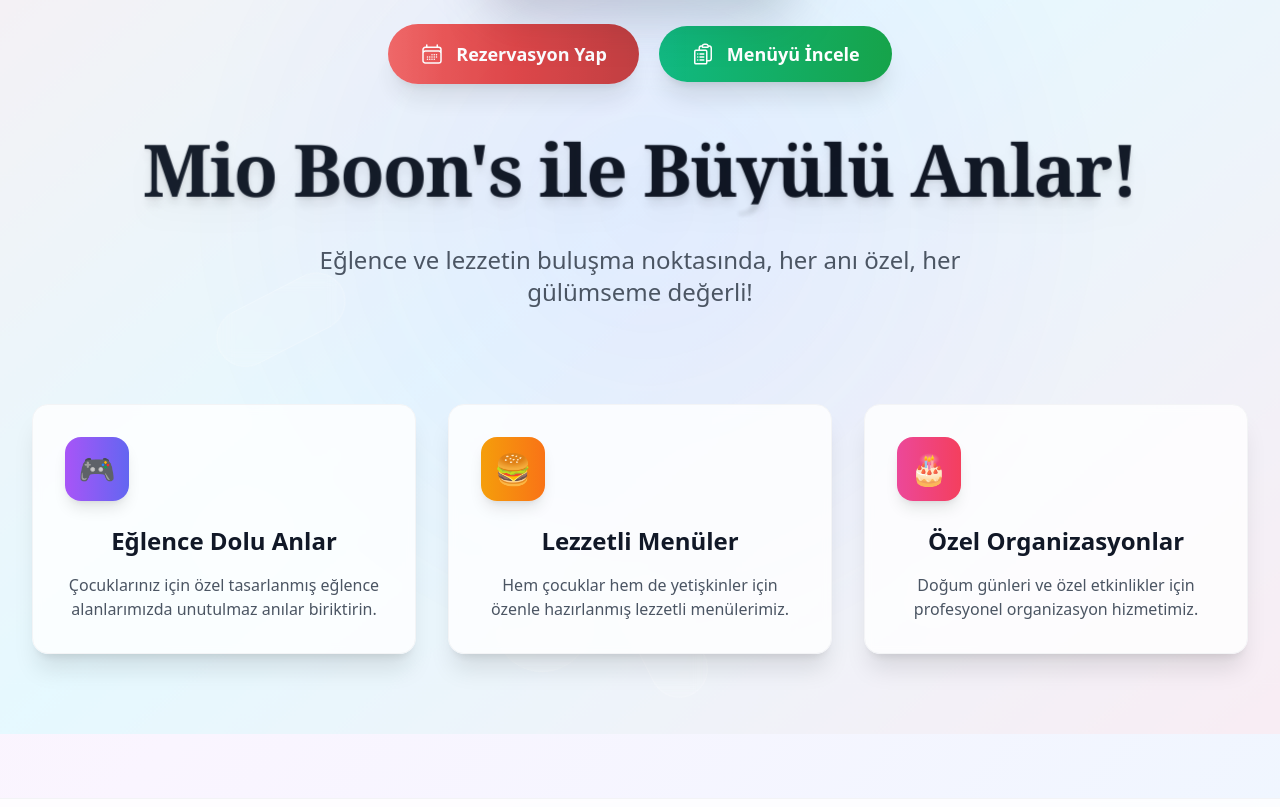
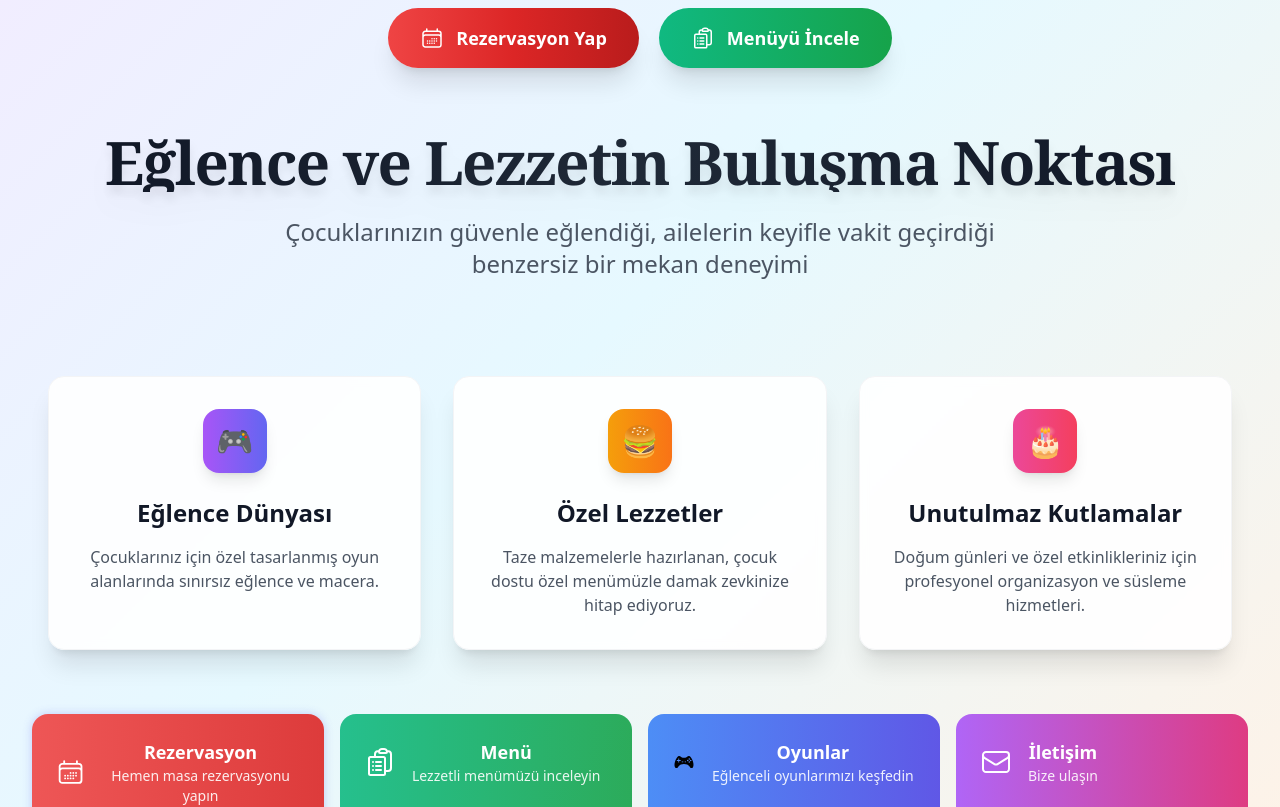
Before and after one commit to mibiik/mioboonscoffe, a React (Vite) app: page / in a window 1280 px wide. Shown: the part 440-1247 px from the top of the page. Built offline with nearby package versions, Linux system fonts and the light colour scheme.

Commit message:
Proje güncellemesi

```diff
--- a/src/components/Icons.jsx
+++ b/src/components/Icons.jsx
@@ -84,5 +84,7 @@
   'Menüyü İncele': ClipboardDocumentListIcon,
   'Gönder': PaperAirplaneIcon,
   'arrow': ArrowRightIcon,
-  'chevron': ChevronRightIcon
+  'chevron': ChevronRightIcon,
+  'Oyunlar': GameControllerIcon,
+  'İletişim': EnvelopeIcon
 };
--- a/src/pages/Home.jsx
+++ b/src/pages/Home.jsx
@@ -4,299 +4,142 @@
 import { Link } from 'react-router-dom';
 import logo from '../assets/logo.svg';
 
-// Animation variants
-const fadeIn = {
-  initial: { opacity: 0, y: 20 },
-  animate: { opacity: 1, y: 0 },
-  exit: { opacity: 0, y: -20 }
-};
-
-const slideIn = {
-  initial: { opacity: 0, x: -30 },
-  animate: { opacity: 1, x: 0 },
-  exit: { opacity: 0, x: 30 }
-};
-
-const staggerContainer = {
-  initial: {},
-  animate: {
-    transition: {
-      staggerChildren: 0.1
-    }
-  }
-};
-
-// Quick action links
-const quickActions = [
-  {
-    name: 'Menü',
-    href: '/menu',
-    description: 'Lezzetli yemekler ve içecekler',
-    icon: navigationIcons['Menü'],
-    color: 'from-primary-500 to-primary-600'
-  },
-  {
-    name: 'Rezervasyon',
-    href: '/reservation',
-    description: 'Online rezervasyon yapın',
-    icon: navigationIcons['Rezervasyon'],
-    color: 'from-secondary-500 to-secondary-600'
-  },
-  {
-    name: 'Doğum Günü',
-    href: '/birthday',
-    description: 'Özel günleriniz için organizasyon',
-    icon: navigationIcons['Doğum Günü'],
-    color: 'from-accent-500 to-accent-600'
-  },
-  {
-    name: 'İletişim',
-    href: '/contact',
-    description: 'Bize ulaşın',
-    icon: navigationIcons['İletişim'],
-    color: 'from-tertiary-500 to-tertiary-600'
-  },
-];
-
-// Features section data
 const features = [
   {
-    title: 'Eğlence Dolu Anlar',
-    description: 'Çocuklarınız için özel tasarlanmış eğlence alanlarımızda unutulmaz anılar biriktirin.',
+    title: 'Eğlence Dünyası',
+    description: 'Çocuklarınız için özel tasarlanmış oyun alanlarında sınırsız eğlence ve macera.',
     icon: '🎮',
     color: 'bg-gradient-to-r from-purple-500 to-indigo-500'
   },
   {
-    title: 'Lezzetli Menüler',
-    description: 'Hem çocuklar hem de yetişkinler için özenle hazırlanmış lezzetli menülerimiz.',
+    title: 'Özel Lezzetler',
+    description: 'Taze malzemelerle hazırlanan, çocuk dostu özel menümüzle damak zevkinize hitap ediyoruz.',
     icon: '🍔',
     color: 'bg-gradient-to-r from-amber-500 to-orange-500'
   },
   {
-    title: 'Özel Organizasyonlar',
-    description: 'Doğum günleri ve özel etkinlikler için profesyonel organizasyon hizmetimiz.',
+    title: 'Unutulmaz Kutlamalar',
+    description: 'Doğum günleri ve özel etkinlikleriniz için profesyonel organizasyon ve süsleme hizmetleri.',
     icon: '🎂',
     color: 'bg-gradient-to-r from-pink-500 to-rose-500'
   },
 ];
 
+const quickActions = [
+  {
+    name: 'Rezervasyon',
+    description: 'Hemen masa rezervasyonu yapın',
+    href: '/reservation',
+    icon: actionIcons['Rezervasyon Yap'],
+    color: 'from-red-500 to-red-600'
+  },
+  {
+    name: 'Menü',
+    description: 'Lezzetli menümüzü inceleyin',
+    href: '/menu',
+    icon: actionIcons['Menüyü İncele'],
+    color: 'from-emerald-500 to-green-600'
+  },
+  {
+    name: 'Oyunlar',
+    description: 'Eğlenceli oyunlarımızı keşfedin',
+    href: '/games',
+    icon: actionIcons['Oyunlar'],
+    color: 'from-blue-500 to-indigo-600'
+  },
+  {
+    name: 'İletişim',
+    description: 'Bize ulaşın',
+    href: '/contact',
+    icon: actionIcons['İletişim'],
+    color: 'from-purple-500 to-pink-600'
+  }
+];
+
 export default function Home() {
-  const [scrollY, setScrollY] = useState(0);
-
-  // Handle scroll effect
-  useEffect(() => {
-    const handleScroll = () => {
-      setScrollY(window.scrollY);
-    };
-
-    window.addEventListener('scroll', handleScroll);
-    return () => window.removeEventListener('scroll', handleScroll);
-  }, []);
-
   return (
-    <motion.div
-      initial="initial"
-      animate="animate"
-      exit="exit"
-      className="relative overflow-hidden"
-    >
-      {/* Hero Section with Animated Background */}
-      <div className="relative isolate overflow-hidden min-h-[90vh] flex items-center justify-center pt-16">
-        {/* Animated background */}
-        <div className="absolute inset-0 -z-10 overflow-hidden">
-          <motion.div
-            className="absolute inset-0 bg-gradient-to-br from-primary-100 via-secondary-100 to-accent-100"
-            animate={{
-              background: [
-                'linear-gradient(to bottom right, #f5e9ff, #e6f9ff, #fff2e6)',
-                'linear-gradient(to bottom right, #fff2e6, #e6f9ff, #f5e9ff)',
-                'linear-gradient(to bottom right, #e6f9ff, #f5e9ff, #fff2e6)'
-              ],
-              scale: [1, 1.02, 1],
-            }}
-            transition={{ duration: 20, ease: 'linear', repeat: Infinity }}
-          />
-
-          {/* Animated particles */}
-          <motion.div
-            className="absolute inset-0"
-            style={{
-              backgroundImage: 'radial-gradient(circle at 50% 50%, rgba(150, 40, 255, 0.15) 0%, transparent 50%)',
-              filter: 'blur(40px)'
-            }}
-            animate={{
-              scale: [1, 1.2, 1],
-              opacity: [0.3, 0.5, 0.3],
-              x: [-20, 20, -20],
-              y: [-20, 20, -20]
-            }}
-            transition={{ duration: 8, ease: 'easeInOut', repeat: Infinity }}
-          />
-
-          {/* Animated grid pattern */}
-          <motion.div
-            className="absolute inset-0"
-            style={{
-              background: 'repeating-linear-gradient(45deg, rgba(255,255,255,0.05) 0px, rgba(255,255,255,0.05) 1px, transparent 1px, transparent 10px)',
-              backgroundSize: '30px 30px',
-              opacity: 0.5
-            }}
-            animate={{
-              backgroundPosition: ['0px 0px', '30px 30px', '0px 0px']
-            }}
-            transition={{ duration: 10, ease: 'linear', repeat: Infinity }}
-          />
-
-          {/* Floating shapes */}
-          <div className="absolute inset-0 overflow-hidden">
-            {[...Array(6)].map((_, i) => (
-              <motion.div
-                key={i}
-                className="absolute rounded-full bg-white/10 backdrop-blur-md"
-                style={{
-                  width: `${Math.random() * 100 + 50}px`,
-                  height: `${Math.random() * 100 + 50}px`,
-                  left: `${Math.random() * 100}%`,
-                  top: `${Math.random() * 100}%`,
-                  border: '1px solid rgba(255,255,255,0.2)'
-                }}
-                animate={{
-                  y: [0, Math.random() * 30 - 15, 0],
-                  x: [0, Math.random() * 30 - 15, 0],
-                  rotate: [0, Math.random() * 360, 0]
-                }}
-                transition={{
-                  duration: Math.random() * 10 + 10,
-                  repeat: Infinity,
-                  ease: 'easeInOut'
-                }}
-              />
-            ))}
-          </div>
-        </div>
-
-        <div className="relative z-10 mx-auto max-w-7xl px-4 sm:px-6 py-4 sm:py-6 lg:py-8 lg:px-8">
-          <div className="flex flex-col items-center text-center">
-            {/* Logo with enhanced animation */}
-            <motion.div
-              initial={{ opacity: 1, scale: 0.9, y: 0 }}
-              animate={{ opacity: 1, scale: 1, y: 0 }}
-              transition={{
-                duration: 0.8,
-                type: "spring",
-                bounce: 0.3
-              }}
-              className="mb-8 relative"
-            >
-              <motion.div
-                className="absolute -inset-10 rounded-full bg-gradient-to-r from-primary-200/30 to-secondary-200/30 blur-xl"
-                animate={{
-                  scale: [1, 1.1, 1],
-                  opacity: [0.5, 0.8, 0.5],
-                  rotate: [0, 5, 0]
-                }}
-                transition={{ duration: 5, repeat: Infinity, ease: 'easeInOut' }}
-              />
+    <div className="relative overflow-hidden bg-gradient-to-br from-primary-50 via-secondary-50 to-accent-50">
+      <div className="min-h-screen flex items-center justify-center py-8 px-3 sm:py-16 sm:px-4 lg:py-24 lg:px-8">
+        <div className="w-full max-w-7xl">
+          <div className="text-center">
+            {/* Logo */}
+            <div className="mb-8 sm:mb-12">
               <img
                 src={logo}
                 alt="Mio Boon's"
-                className="h-32 sm:h-40 md:h-48 lg:h-56 w-auto drop-shadow-2xl relative z-10"
+                className="h-24 sm:h-32 md:h-40 lg:h-48 w-auto mx-auto drop-shadow-xl"
               />
-            </motion.div>
+            </div>
 
-            {/* CTA Buttons with enhanced animation */}
-            <motion.div
-              initial={{ opacity: 1, y: 0 }}
-              animate={{ opacity: 1, y: 0 }}
-              transition={{ duration: 0.5 }}
-              className="flex flex-col sm:flex-row items-center gap-5 mb-12"
-            >
+            {/* CTA Buttons */}
+            <div className="flex flex-col sm:flex-row items-center justify-center gap-3 sm:gap-5 mb-12 sm:mb-16 px-4 sm:px-0">
               <Link
                 to="/reservation"
-                className="w-full sm:w-auto rounded-full bg-gradient-to-r from-red-500 via-red-600 to-red-700 px-8 py-4 text-lg font-bold text-white shadow-xl hover:shadow-2xl hover:scale-105 transition-all duration-300 inline-flex items-center justify-center gap-3 relative overflow-hidden group animate-pulse"
+                className="w-full sm:w-auto rounded-full bg-gradient-to-r from-red-500 via-red-600 to-red-700 px-6 sm:px-8 py-3 sm:py-4 text-base sm:text-lg font-bold text-white shadow-xl hover:shadow-2xl hover:scale-105 transition-all duration-300 inline-flex items-center justify-center gap-2 sm:gap-3"
               >
-                {React.createElement(actionIcons['Rezervasyon Yap'], { className: "h-6 w-6" })}
+                {React.createElement(actionIcons['Rezervasyon Yap'], { className: "h-5 w-5 sm:h-6 sm:w-6" })}
                 Rezervasyon Yap
-                <motion.div
-                  className="absolute inset-0 bg-gradient-to-r from-white/20 to-transparent"
-                  animate={{ x: ['100%', '-100%'] }}
-                  transition={{ duration: 1.5, repeat: Infinity }}
-                />
               </Link>
               <Link
                 to="/menu"
-                className="w-full sm:w-auto text-lg font-semibold leading-6 px-8 py-4 rounded-full bg-gradient-to-r from-emerald-500 to-green-600 text-white shadow-xl hover:shadow-2xl transition-all inline-flex items-center justify-center gap-3 group relative overflow-hidden hover:scale-105 transform duration-300"
+                className="w-full sm:w-auto text-base sm:text-lg font-semibold leading-6 px-6 sm:px-8 py-3 sm:py-4 rounded-full bg-gradient-to-r from-emerald-500 to-green-600 text-white shadow-xl hover:shadow-2xl transition-all inline-flex items-center justify-center gap-2 sm:gap-3 hover:scale-105 transform duration-300"
               >
-                {React.createElement(actionIcons['Menüyü İncele'], { className: "h-6 w-6" })}
+                {React.createElement(actionIcons['Menüyü İncele'], { className: "h-5 w-5 sm:h-6 sm:w-6" })}
                 Menüyü İncele
-                <motion.div
-                  className="absolute inset-0 bg-gradient-to-r from-white/10 to-transparent"
-                  animate={{ x: ['100%', '-100%'] }}
-                  transition={{ duration: 2, repeat: Infinity }}
-                />
               </Link>
-            </motion.div>
+            </div>
 
-            {/* Main heading with enhanced animation */}
-            <motion.h1
-              variants={fadeIn}
-              className="text-4xl sm:text-5xl md:text-6xl lg:text-7xl font-black tracking-tight text-gray-900 relative z-10 mb-6 font-serif"
-            >
-              <motion.span
-                className="inline-block w-full font-black bg-gradient-to-r from-gray-900 via-gray-800 to-gray-900 text-transparent bg-clip-text drop-shadow-xl"
-                style={{
-                  backgroundSize: '200% auto',
-                  textShadow: '0 2px 4px rgba(0,0,0,0.1)'
-                }}
-                animate={{
-                  backgroundPosition: ['0% center', '200% center', '0% center'],
-                  scale: [1, 1.01, 1],
-                }}
-                transition={{ duration: 8, ease: 'easeInOut', repeat: Infinity }}
-              >
-                Mio Boon's ile Büyülü Anlar!
-              </motion.span>
-            </motion.h1>
+            {/* Main Heading */}
+            <h1 className="text-3xl sm:text-4xl md:text-5xl lg:text-6xl font-black tracking-tight text-gray-900 mb-4 sm:mb-6 font-serif px-4 sm:px-0">
+              <span className="inline-block bg-gradient-to-r from-gray-900 via-gray-800 to-gray-900 text-transparent bg-clip-text drop-shadow-xl">
+                Eğlence ve Lezzetin Buluşma Noktası
+              </span>
+            </h1>
 
-            {/* Subtitle with enhanced animation */}
-            <motion.p
-              initial={{ opacity: 0, y: 20 }}
-              animate={{ opacity: 1, y: 0 }}
-              transition={{ duration: 0.8, delay: 0.6 }}
-              className="mt-4 text-xl md:text-2xl text-gray-600 max-w-3xl"
-            >
-              Eğlence ve lezzetin buluşma noktasında, her anı özel, her gülümseme değerli!
-            </motion.p>
+            {/* Subtitle */}
+            <p className="mt-3 sm:mt-4 text-lg sm:text-xl md:text-2xl text-gray-600 max-w-3xl mx-auto mb-16 sm:mb-24 px-4 sm:px-0">
+              Çocuklarınızın güvenle eğlendiği, ailelerin keyifle vakit geçirdiği benzersiz bir mekan deneyimi
+            </p>
 
-            {/* Features Section */}
-            <motion.div
-              initial={{ opacity: 0, y: 40 }}
-              animate={{ opacity: 1, y: 0 }}
-              transition={{ duration: 0.8, delay: 1.2 }}
-              className="mt-24 mb-12"
-            >
-              <div className="grid grid-cols-1 md:grid-cols-3 gap-8">
-                {features.map((feature, index) => (
-                  <motion.div
-                    key={index}
-                    initial={{ opacity: 0, y: 20 }}
-                    animate={{ opacity: 1, y: 0 }}
-                    transition={{ duration: 0.5, delay: 1.5 + index * 0.2 }}
-                    className="bg-white/80 backdrop-blur-sm rounded-2xl p-8 shadow-xl border border-gray-100 hover:shadow-2xl transition-all duration-300 hover:-translate-y-2"
-                  >
-                    <div className={`w-16 h-16 ${feature.color} rounded-2xl flex items-center justify-center text-3xl mb-6 shadow-lg`}>
-                      {feature.icon}
+            {/* Features Grid */}
+            <div className="grid grid-cols-1 md:grid-cols-3 gap-6 sm:gap-8 max-w-7xl mx-auto px-4">
+              {features.map((feature, index) => (
+                <div
+                  key={index}
+                  className="bg-white/90 backdrop-blur-sm rounded-2xl p-6 sm:p-8 shadow-xl border border-gray-100 hover:shadow-2xl transition-all duration-300 hover:-translate-y-2"
+                >
+                  <div className={`w-12 h-12 sm:w-16 sm:h-16 ${feature.color} rounded-2xl flex items-center justify-center text-2xl sm:text-3xl mb-4 sm:mb-6 shadow-lg mx-auto`}>
+                    {feature.icon}
+                  </div>
+                  <h3 className="text-xl sm:text-2xl font-bold text-gray-900 mb-3 sm:mb-4 text-center">{feature.title}</h3>
+                  <p className="text-sm sm:text-base text-gray-600 text-center">{feature.description}</p>
+                </div>
+              ))}
+            </div>
+
+            {/* Quick Actions */}
+            <div className="grid grid-cols-1 sm:grid-cols-2 lg:grid-cols-4 gap-3 sm:gap-4 mt-12 sm:mt-16 px-4 sm:px-0">
+              {quickActions.map((action) => (
+                <Link
+                  key={action.name}
+                  to={action.href}
+                  className={`group relative overflow-hidden rounded-xl sm:rounded-2xl p-4 sm:p-6 ${action.name === 'Rezervasyon' ? 'glow-effect' : ''}`}
+                >
+                  <div className={`absolute inset-0 bg-gradient-to-r ${action.color} opacity-90`} />
+                  <div className="relative flex items-center gap-3 sm:gap-4">
+                    <action.icon className="h-6 w-6 sm:h-8 sm:w-8 text-white" />
+                    <div>
+                      <h3 className="text-base sm:text-lg font-semibold text-white">{action.name}</h3>
+                      <p className="text-xs sm:text-sm text-white/90">{action.description}</p>
                     </div>
-                    <h3 className="text-2xl font-bold text-gray-900 mb-4">{feature.title}</h3>
-                    <p className="text-gray-600">{feature.description}</p>
-                  </motion.div>
-                ))}
-              </div>
-            </motion.div>
+                  </div>
+                </Link>
+              ))}
+            </div>
           </div>
         </div>
       </div>
-    </motion.div>
+    </div>
   );
 }
 
```
Also changed, not shown: src/components/games/PuzzleGame.jsx (+44 -111 lines), src/pages/Contact.jsx (+33 -63 lines), 1 other file (tests, documents, lock files or other folders).
